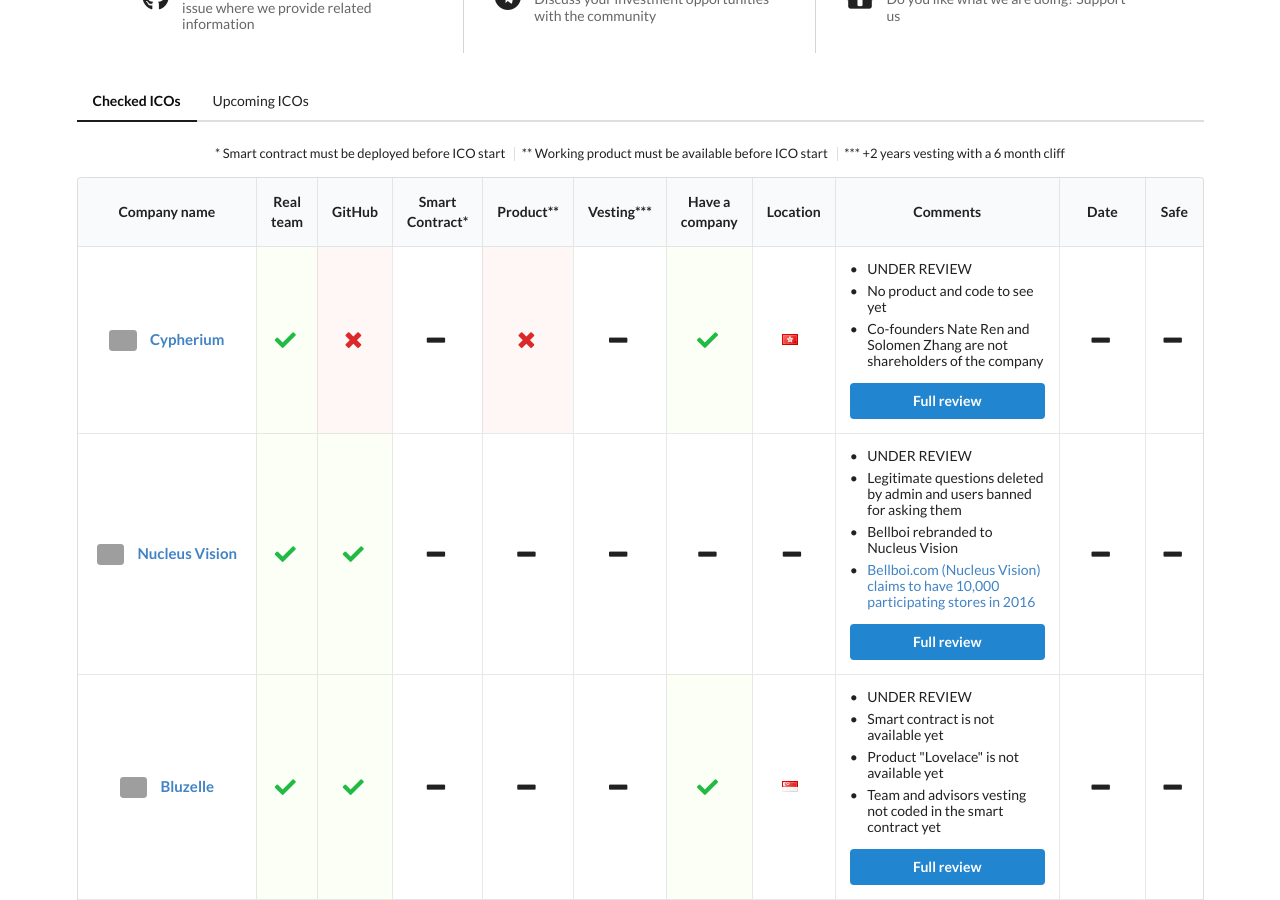
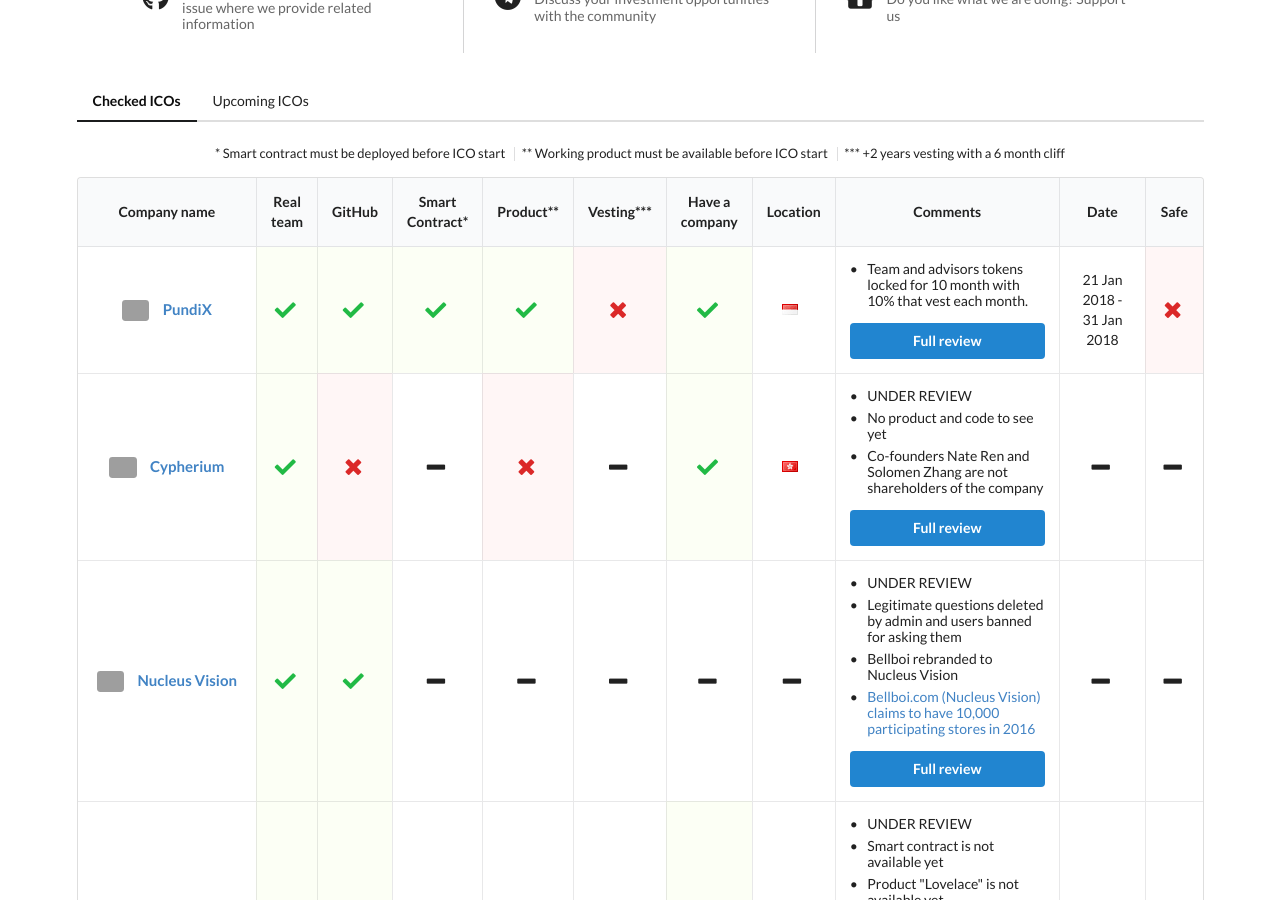
Before and after one commit to ico-check/ico-check, a Jekyll site: the page built from index.md, in a window 1280 px wide and 900 px high, scrolled down 315 px. Built offline with Jekyll 4.4.1, drawn with Linux system fonts in a browser that asks for light colours; nearby versions of some CDN libraries; grey boxes are pictures that could not be loaded.

Commit message:
27-pundix-ico-check
Added pundix

```diff
--- a/_data/icos.yml
+++ b/_data/icos.yml
@@ -1,4 +1,21 @@
 # For country names specify full name. All values available here: https://semantic-ui.com/elements/flag.html
+
+- name: PundiX
+  image: https://i.imgur.com/aPkmma6.jpg
+  url: https://pundix.com
+  real_team: true
+  github: true
+  smart_contract: true
+  product: true
+  min_vesting: false
+  have_company: true
+  location: Indonesia
+  comments:
+    - content: Team and advisors tokens locked for 10 month with 10% that vest each month.
+  ico_start_date: 2018-01-21T11:00:00Z
+  ico_end_date: 2018-01-31T11:00:00Z
+  safe: false
+  issue_url: https://github.com/ico-check/ico-check/issues/28
 
 - name: Cypherium
   image: https://i.imgur.com/9sSbiXZ.jpg
```
